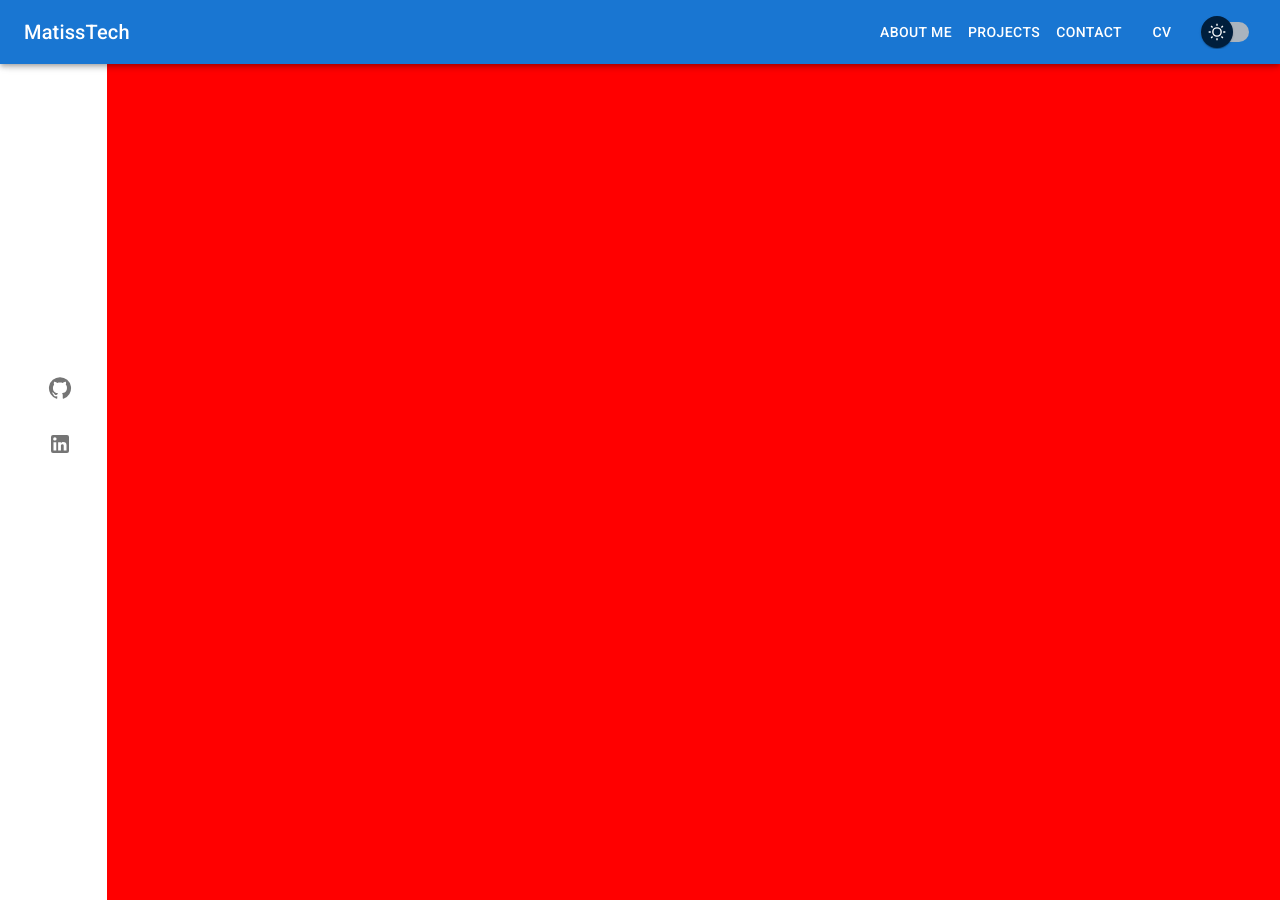
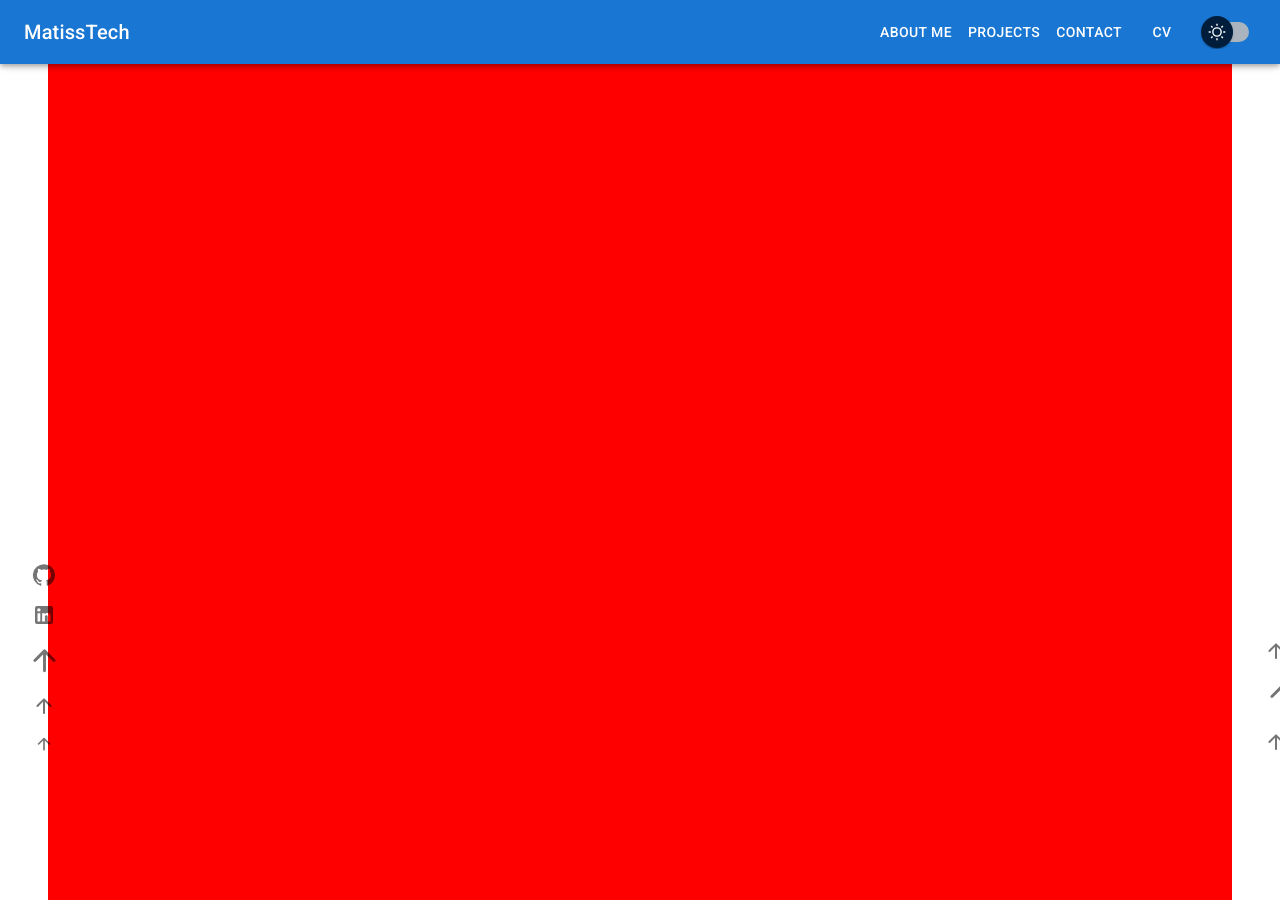
Before and after one commit to Matiss1337/portfolio, a React (Vite) app: page / in a window 1280 px wide. Built offline with nearby package versions, Linux system fonts and the light colour scheme.

Commit message:
messing with sidebar need to add some line under items

```diff
--- a/src/App.tsx
+++ b/src/App.tsx
@@ -4,6 +4,7 @@ import {Box, createTheme, ThemeProvider} from "@mui/material";
 import Sidebar from './components/Sidebar'
 import { Stack } from '@mui/material';
 import Main from './components/Main'
+import RightSideBar from './components/RightSideBar'
 
 
 function App() {
@@ -20,8 +21,9 @@ function App() {
     <Box bgcolor={"background.default"} color={"text.primary"}>
       <Nav setMode={setMode} mode={mode}/>
     <Stack direction="row" spacing={2} justifyContent="space-between" bgcolor={"background.default"} color={"text.primary"}>
-    <Sidebar setMode={setMode} mode={mode}/>
+    <Sidebar/>
     <Main/>
+    <RightSideBar/>
     </Stack>
     </Box>
     </ThemeProvider>
--- a/src/components/Main.tsx
+++ b/src/components/Main.tsx
@@ -5,7 +5,7 @@ import {Box} from "@mui/material";
 
 const Feed = () => {
   return (
-    <Box flex={10} bgcolor="red" height={900}>
+    <Box flex={11} bgcolor="red" height={900}>
     </Box>
   )
 }
--- /dev/null
+++ b/src/components/RightSideBar.tsx
@@ -0,0 +1,44 @@
+import React from 'react'
+import {Box, Typography} from "@mui/material";
+import List from '@mui/material/List';
+import ListItem from '@mui/material/ListItem';
+import ListItemButton from '@mui/material/ListItemButton';
+import ListItemIcon from '@mui/material/ListItemIcon';
+import ArrowUpwardRoundedIcon from '@mui/icons-material/ArrowUpwardRounded';
+
+
+function Sidebar() {
+
+  return (
+    <Box flex={0.3} sx={{display: {xs: "none", sm: "block"}}}>
+      <Box position="fixed" display="flex" alignItems="end" justifyContent="center" height="100%">
+        <List>
+          <ListItem >
+            <ListItemButton>
+              <ListItemIcon>
+                <Typography sx={{textOrientation: 'sideways', writingMode: 'vertical-lr'}} variant="h6" color="text.primary">Matissj1337@gmail.com </Typography>
+              </ListItemIcon>
+            </ListItemButton>
+          </ListItem>
+            <ListItem>
+              <ListItemIcon>
+                <ArrowUpwardRoundedIcon />
+              </ListItemIcon>
+          </ListItem>
+            <ListItem>
+              <ListItemIcon >
+                <ArrowUpwardRoundedIcon fontSize={"large"}/>
+              </ListItemIcon>
+          </ListItem>
+            <ListItem sx={{mb:"30px"}}>
+              <ListItemIcon>
+                <ArrowUpwardRoundedIcon />
+              </ListItemIcon>
+          </ListItem>
+        </List>
+        </Box>
+    </Box>
+  )
+}
+
+export default Sidebar
--- a/src/components/Sidebar.tsx
+++ b/src/components/Sidebar.tsx
@@ -1,38 +1,59 @@
 import React from 'react'
-import {Box} from "@mui/material";
+import {Box, styled} from "@mui/material";
 import List from '@mui/material/List';
 import ListItem from '@mui/material/ListItem';
 import ListItemButton from '@mui/material/ListItemButton';
 import ListItemIcon from '@mui/material/ListItemIcon';
-import ListItemText from '@mui/material/ListItemText';
 import LinkedInIcon from '@mui/icons-material/LinkedIn';
 import GitHubIcon from '@mui/icons-material/GitHub';
+import ArrowUpwardRoundedIcon from '@mui/icons-material/ArrowUpwardRounded';
 
+const StyledListItemIcon = styled(ListItemIcon)`
+  display: flex;
+  align-items: center;
+  justify-content: center;
+`;
 
-function Sidebar({mode, setMode}) {
+function Sidebar() {
 
   return (
-    <Box flex={0.5} p={2} sx={{display: {xs: "none", sm: "block"}}}>
-      <Box position="fixed" display="flex" alignItems="center" justifyContent="center" height="100%">
+    <Box flex={0.3} sx={{display: {xs: "none", sm: "block"}}}>
+      <Box position="fixed" display="flex" alignItems="end" justifyContent="center" height="100%">
         <List>
-          <ListItem >
+          <ListItem disablePadding sx={{textAlign:"center"}}>
             <ListItemButton
              href="https://github.com/Matiss1337"
             color="inherit" target="_blank">
-              <ListItemIcon>
+              <StyledListItemIcon>
                 <GitHubIcon/>
-              </ListItemIcon>
+              </StyledListItemIcon>
             </ListItemButton>
           </ListItem>
 
-          <ListItem>
+          <ListItem disablePadding>
             <ListItemButton
             href="https://www.linkedin.com/in/matiss-judins-319235228/"
             color="inherit" target="_blank">
-              <ListItemIcon>
+              <StyledListItemIcon >
                 <LinkedInIcon />
-              </ListItemIcon>
+              </StyledListItemIcon>
             </ListItemButton>
+          </ListItem>
+
+            <ListItem>
+              <StyledListItemIcon>
+                <ArrowUpwardRoundedIcon fontSize={"large"}/>
+              </StyledListItemIcon>
+          </ListItem>
+            <ListItem>
+              <StyledListItemIcon >
+                <ArrowUpwardRoundedIcon fontSize={"medium"}/>
+              </StyledListItemIcon>
+          </ListItem>
+            <ListItem sx={{mb:"30px"}}>
+              <StyledListItemIcon>
+                <ArrowUpwardRoundedIcon fontSize={"small"}/>
+              </StyledListItemIcon>
           </ListItem>
 
 
```
